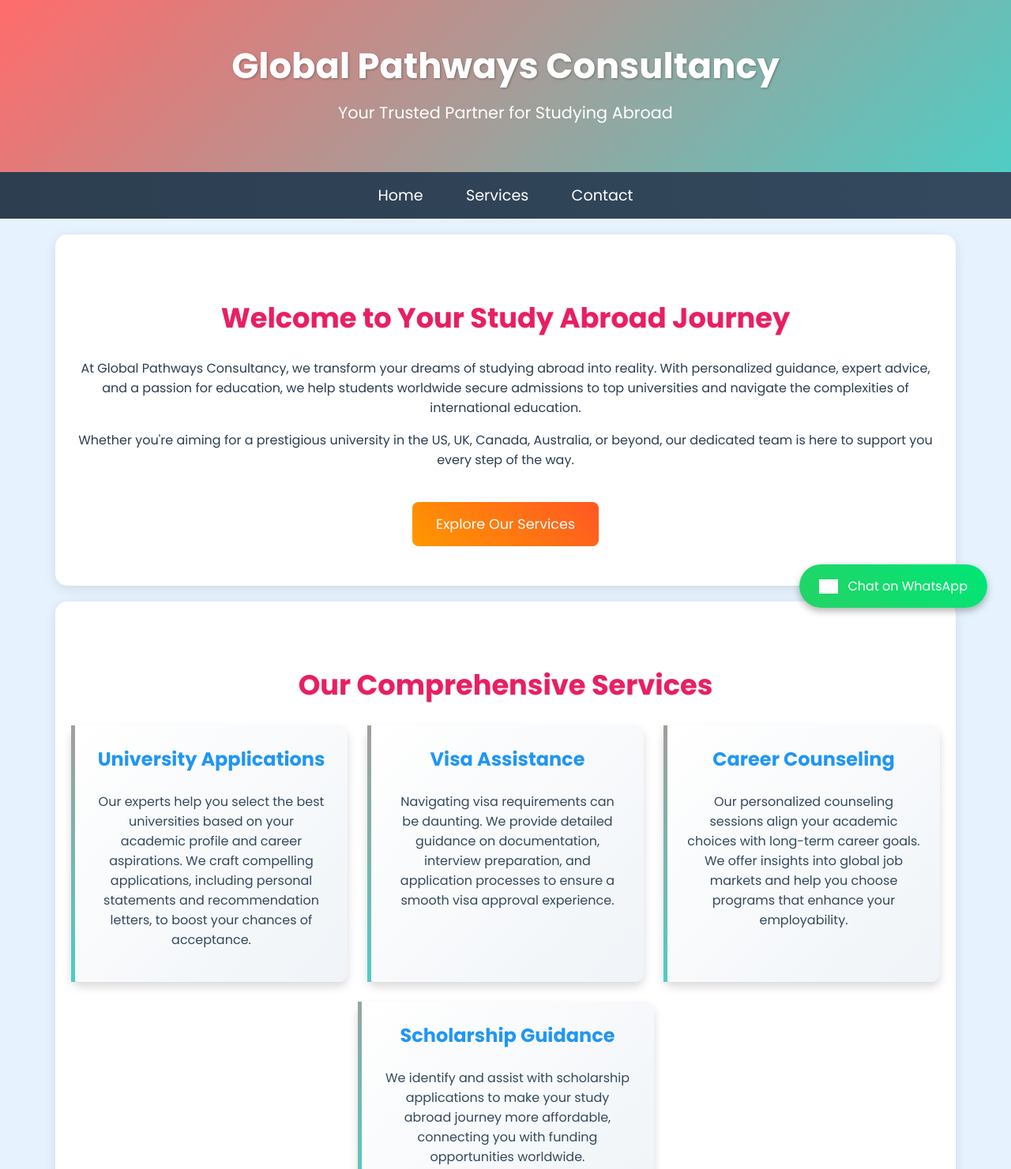
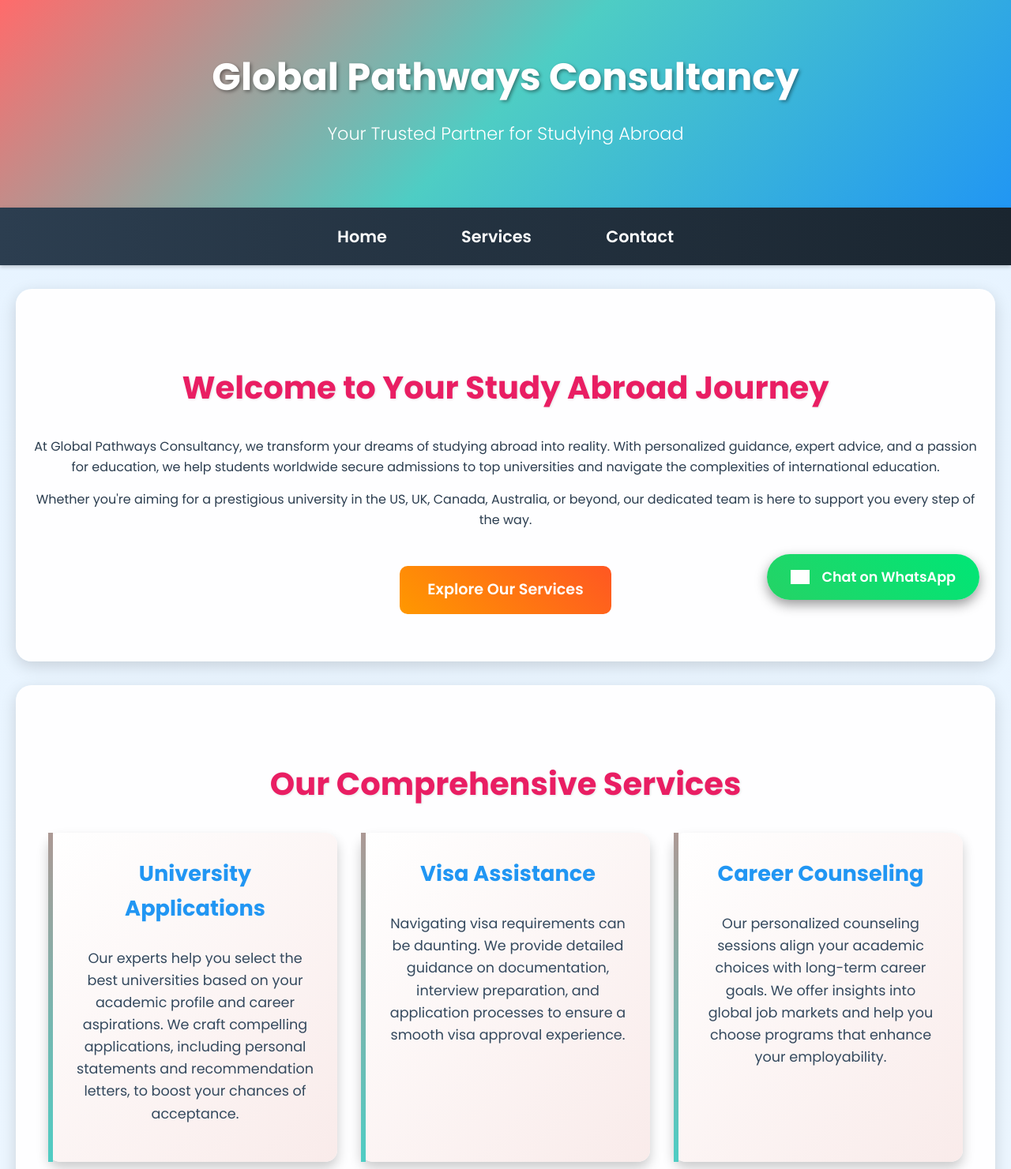
Before and after one commit to vinayberwal/Global-Pathways-Consultancy-website, a plain HTML site: page index.html in a window 1280 px wide. Shown: the top 1481 px of the page at 79% size. Drawn offline with Linux system fonts and the light colour scheme; grey boxes are pictures that could not be loaded.

Commit message:
Update style.css

```diff
--- a/style.css
+++ b/style.css
@@ -3,34 +3,42 @@ body {
     margin: 0;
     padding: 0;
     text-align: center;
-    background-color: #e6f3ff;
+    background: linear-gradient(to bottom, #e6f3ff, #f0f8ff);
     color: #2c3e50;
+    line-height: 1.6;
 }
 
 header {
-    background: linear-gradient(135deg, #ff6b6b, #4ecdc4);
+    background: linear-gradient(135deg, #ff6b6b, #4ecdc4, #2196f3);
     color: white;
-    padding: 50px 20px;
-    box-shadow: 0 4px 10px rgba(0, 0, 0, 0.2);
+    padding: 60px 20px;
+    box-shadow: 0 4px 15px rgba(0, 0, 0, 0.3);
+    position: relative;
+    overflow: hidden;
 }
 
 header h1 {
     margin: 0;
-    font-size: 2.8em;
-    text-shadow: 1px 1px 3px rgba(0, 0, 0, 0.3);
+    font-size: 3em;
+    font-weight: 700;
+    text-shadow: 2px 2px 4px rgba(0, 0, 0, 0.4);
+    animation: fadeInDown 1s ease-in-out;
 }
 
 header p {
-    margin: 10px 0;
-    font-size: 1.3em;
+    margin: 15px 0;
+    font-size: 1.4em;
+    font-weight: 300;
+    animation: fadeInUp 1s ease-in-out;
 }
 
 nav {
-    background: linear-gradient(90deg, #2c3e50, #34495e);
-    padding: 15px 0;
+    background: linear-gradient(90deg, #2c3e50, #1a252f);
+    padding: 20px 0;
     position: sticky;
     top: 0;
     z-index: 1000;
+    box-shadow: 0 2px 5px rgba(0, 0, 0, 0.2);
 }
 
 nav ul {
@@ -41,108 +49,120 @@ nav ul {
 
 nav ul li {
     display: inline-block;
-    margin: 0 25px;
+    margin: 0 30px;
 }
 
 nav ul li a {
     color: #ffffff;
     text-decoration: none;
-    font-size: 1.2em;
-    transition: color 0.3s, transform 0.3s;
+    font-size: 1.3em;
+    font-weight: 600;
+    padding: 10px 15px;
+    border-radius: 5px;
+    transition: background 0.3s, color 0.3s, transform 0.3s;
 }
 
 nav ul li a:hover {
-    color: #ffeb3b;
+    background: #ffeb3b;
+    color: #2c3e50;
     transform: scale(1.1);
 }
 
 section {
-    padding: 50px 20px;
-    margin: 20px auto;
-    max-width: 1100px;
-    background: #ffffff;
-    border-radius: 15px;
-    box-shadow: 0 4px 15px rgba(0, 0, 0, 0.1);
+    padding: 60px 20px;
+    margin: 30px auto;
+    max-width: 1200px;
+    background: rgba(255, 255, 255, 0.95);
+    border-radius: 20px;
+    box-shadow: 0 6px 20px rgba(0, 0, 0, 0.15);
+    animation: fadeIn 1s ease-in-out;
 }
 
 section h2 {
     color: #e91e63;
-    font-size: 2.2em;
-    margin-bottom: 25px;
-    text-shadow: 1px 1px 2px rgba(0, 0, 0, 0.1);
+    font-size: 2.5em;
+    font-weight: 700;
+    margin-bottom: 30px;
+    text-shadow: 1px 1px 3px rgba(0, 0, 0, 0.1);
 }
 
 .cta-button {
     display: inline-block;
-    padding: 15px 30px;
+    padding: 15px 35px;
     background: linear-gradient(45deg, #ff9800, #ff5722);
     color: white;
     text-decoration: none;
-    border-radius: 8px;
-    margin-top: 25px;
-    font-size: 1.1em;
-    transition: background 0.3s, transform 0.3s;
+    border-radius: 10px;
+    margin-top: 30px;
+    font-size: 1.2em;
+    font-weight: 600;
+    transition: background 0.3s, transform 0.3s, box-shadow 0.3s;
 }
 
 .cta-button:hover {
     background: linear-gradient(45deg, #ff5722, #ff9800);
-    transform: translateY(-3px);
+    transform: translateY(-5px);
+    box-shadow: 0 4px 15px rgba(0, 0, 0, 0.3);
 }
 
 .services-container {
     display: flex;
     flex-wrap: wrap;
     justify-content: center;
-    gap: 25px;
+    gap: 30px;
 }
 
 .service-card {
-    background: linear-gradient(135deg, #ffffff, #f0f4f8);
-    padding: 25px;
-    border-radius: 12px;
-    box-shadow: 0 6px 12px rgba(0, 0, 0, 0.15);
+    background: linear-gradient(135deg, #ffffff, #f9ebea);
+    padding: 30px;
+    border-radius: 15px;
+    box-shadow: 0 8px 15px rgba(0, 0, 0, 0.2);
     flex: 1;
     min-width: 280px;
-    max-width: 320px;
+    max-width: 300px;
     transition: transform 0.3s, box-shadow 0.3s;
-    border-left: 5px solid;
+    border-left: 6px solid;
     border-image: linear-gradient(45deg, #4ecdc4, #ff6b6b) 1;
+    animation: slideInUp 0.5s ease-in-out;
 }
 
 .service-card:hover {
-    transform: translateY(-8px);
-    box-shadow: 0 8px 20px rgba(0, 0, 0, 0.2);
+    transform: translateY(-10px);
+    box-shadow: 0 12px 25px rgba(0, 0, 0, 0.25);
 }
 
 .service-card h3 {
     color: #2196f3;
+    font-size: 1.7em;
     margin-top: 0;
-    font-size: 1.5em;
 }
 
 .service-card p {
     color: #34495e;
+    font-size: 1.1em;
 }
 
 .whatsapp {
     position: fixed;
-    bottom: 30px;
-    right: 30px;
+    bottom: 40px;
+    right: 40px;
     background: linear-gradient(45deg, #25D366, #00e676);
     color: white;
-    padding: 15px 25px;
+    padding: 15px 30px;
     text-decoration: none;
     border-radius: 50px;
     display: flex;
     align-items: center;
-    gap: 12px;
-    box-shadow: 0 4px 10px rgba(0, 0, 0, 0.3);
+    gap: 15px;
+    box-shadow: 0 6px 15px rgba(0, 0, 0, 0.4);
+    font-size: 1.1em;
+    font-weight: 600;
     transition: transform 0.3s, box-shadow 0.3s;
 }
 
 .whatsapp:hover {
-    transform: scale(1.15);
-    box-shadow: 0 6px 15px rgba(0, 0, 0, 0.4);
+    transform: scale(1.2);
+    box-shadow: 0 8px 20px rgba(0, 0, 0, 0.5);
 }
 
 .whatsapp img {
@@ -150,22 +170,71 @@ section h2 {
     filter: brightness(0) invert(1);
 }
 
+.social-links {
+    margin-top: 20px;
+}
+
+.social-icon {
+    display: inline-block;
+    margin: 0 15px;
+    padding: 10px 20px;
+    background: linear-gradient(45deg, #2196f3, #3f51b5);
+    color: white;
+    text-decoration: none;
+    border-radius: 8px;
+    font-size: 1em;
+    transition: background 0.3s, transform 0.3s;
+}
+
+.social-icon:hover {
+    background: linear-gradient(45deg, #3f51b5, #2196f3);
+    transform: translateY(-3px);
+}
+
+@keyframes fadeIn {
+    from { opacity: 0; }
+    to { opacity: 1; }
+}
+
+@keyframes fadeInDown {
+    from { opacity: 0; transform: translateY(-20px); }
+    to { opacity: 1; transform: translateY(0); }
+}
+
+@keyframes fadeInUp {
+    from { opacity: 0; transform: translateY(20px); }
+    to { opacity: 1; transform: translateY(0); }
+}
+
+@keyframes slideInUp {
+    from { opacity: 0; transform: translateY(30px); }
+    to { opacity: 1; transform: translateY(0); }
+}
+
 @media (max-width: 600px) {
     nav ul li {
         display: block;
-        margin: 20px 0;
+        margin: 25px 0;
+    }
+
+    nav ul li a {
+        font-size: 1.1em;
     }
 
     header h1 {
-        font-size: 2em;
+        font-size: 2.2em;
     }
 
     header p {
-        font-size: 1.1em;
+        font-size: 1.2em;
     }
 
     section {
-        padding: 30px 15px;
+        padding: 40px 15px;
+    }
+
+    section h2 {
+        font-size: 2em;
     }
 
     .services-container {
@@ -178,7 +247,12 @@ section h2 {
     }
 
     .whatsapp {
-        padding: 12px 20px;
-        font-size: 0.95em;
+        padding: 12px 25px;
+        font-size: 1em;
+    }
+
+    .social-icon {
+        margin: 10px 10px;
+        padding: 8px 15px;
     }
 }
```
